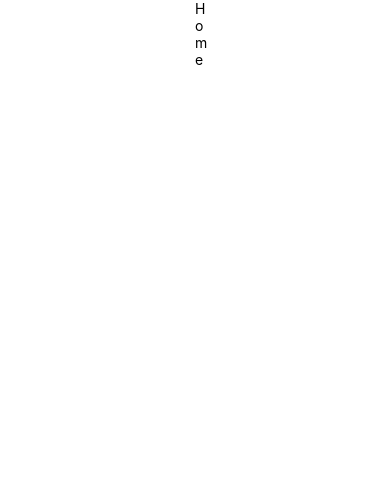
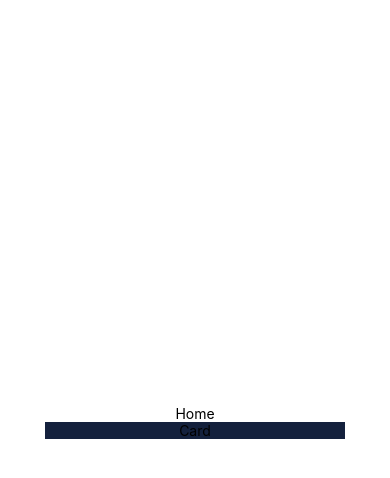
Before and after one commit to Kevsl/AwesomeProject, a React Native app: screen /Home in a window 390 px wide. Shown: the top 478 px of the page. Built offline with nearby package versions, Linux system fonts and the light colour scheme.

Commit message:
added non-dynamic component

```diff
--- /dev/null
+++ b/src/assets/style/Card.js
@@ -0,0 +1,19 @@
+import { StyleSheet } from 'react-native'
+
+export const CardStyle = (StyleSheet.createstyle = StyleSheet.create({
+    card: {
+        height: '300',
+        width: 300,
+        display: 'flex',
+        alignItems: 'center',
+        justifyContent: 'center',
+        backgroundColor: '#14213D',
+    },
+
+    cardImage: {
+        width: '100%',
+    },
+    cardText: {
+        textAlign: 'center',
+    },
+}))
--- /dev/null
+++ b/src/assets/style/Home.js
@@ -0,0 +1,12 @@
+import { StyleSheet } from 'react-native'
+
+export const HomeStyle = (StyleSheet.createstyle = StyleSheet.create({
+    container: {
+        height: '100vh',
+        flex: 1,
+        display: 'flex',
+        alignItems: 'center',
+        justifyContent: 'center',
+        backgroundColor: '#14213D',
+    },
+}))
--- /dev/null
+++ b/src/components/Card.js
@@ -0,0 +1,16 @@
+import {
+    StyleSheet,
+    Text,
+    View,
+    TouchableOpacity,
+    SafeAreaView,
+} from 'react-native'
+import { CardStyle } from '../assets/style/Card'
+
+export const Card = () => {
+    return (
+        <View style={CardStyle.card}>
+            <Text style={CardStyle.cardText}>Card</Text>
+        </View>
+    )
+}
--- a/src/views/Home.js
+++ b/src/views/Home.js
@@ -5,11 +5,14 @@ import {
     TouchableOpacity,
     SafeAreaView,
 } from 'react-native'
+import { Card } from '../components/Card'
+import { HomeStyle } from '../assets/style/Home'
 
 const Home = () => {
     return (
-        <View>
+        <View style={HomeStyle.container}>
             <Text>Home</Text>
+            <Card />
         </View>
     )
 }
```
